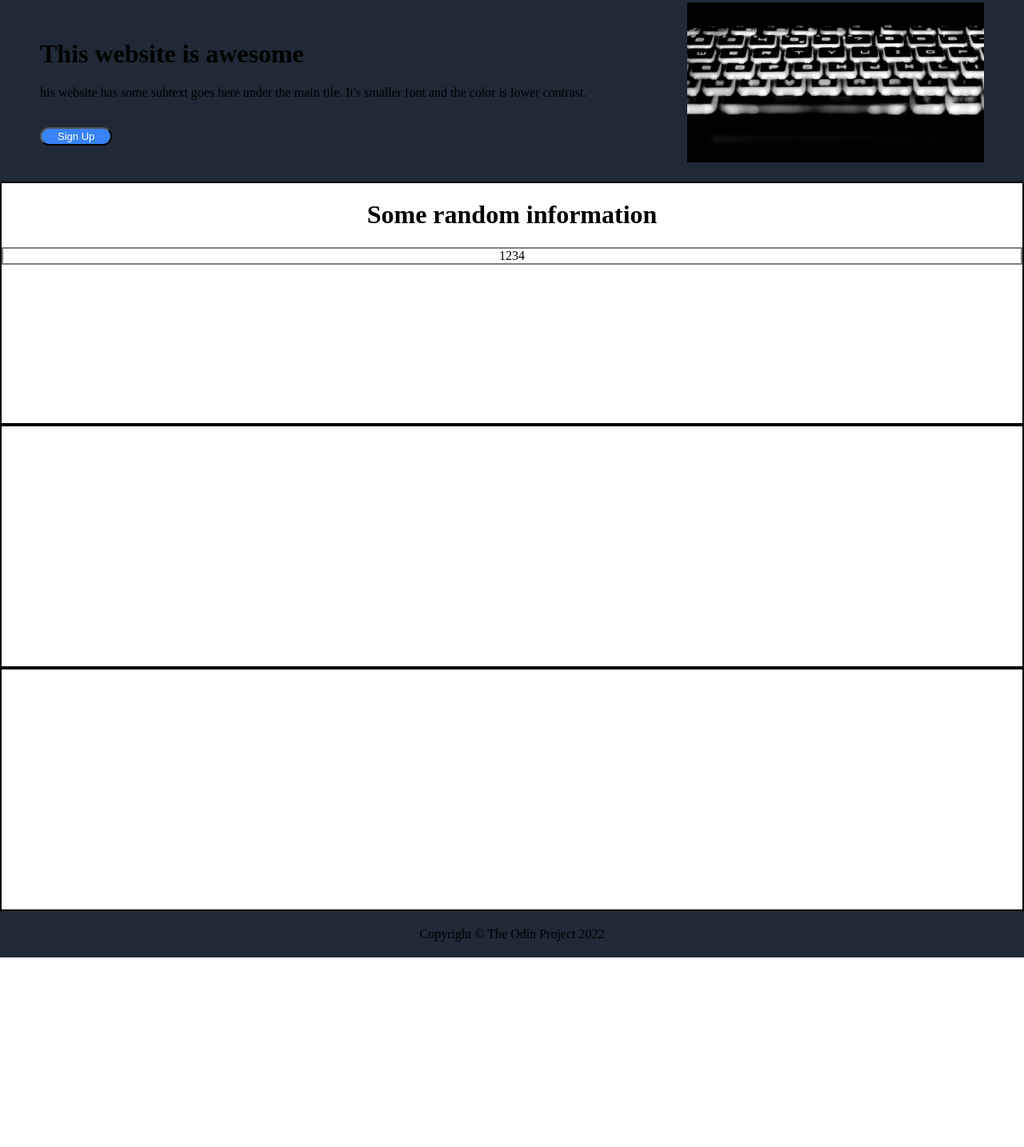
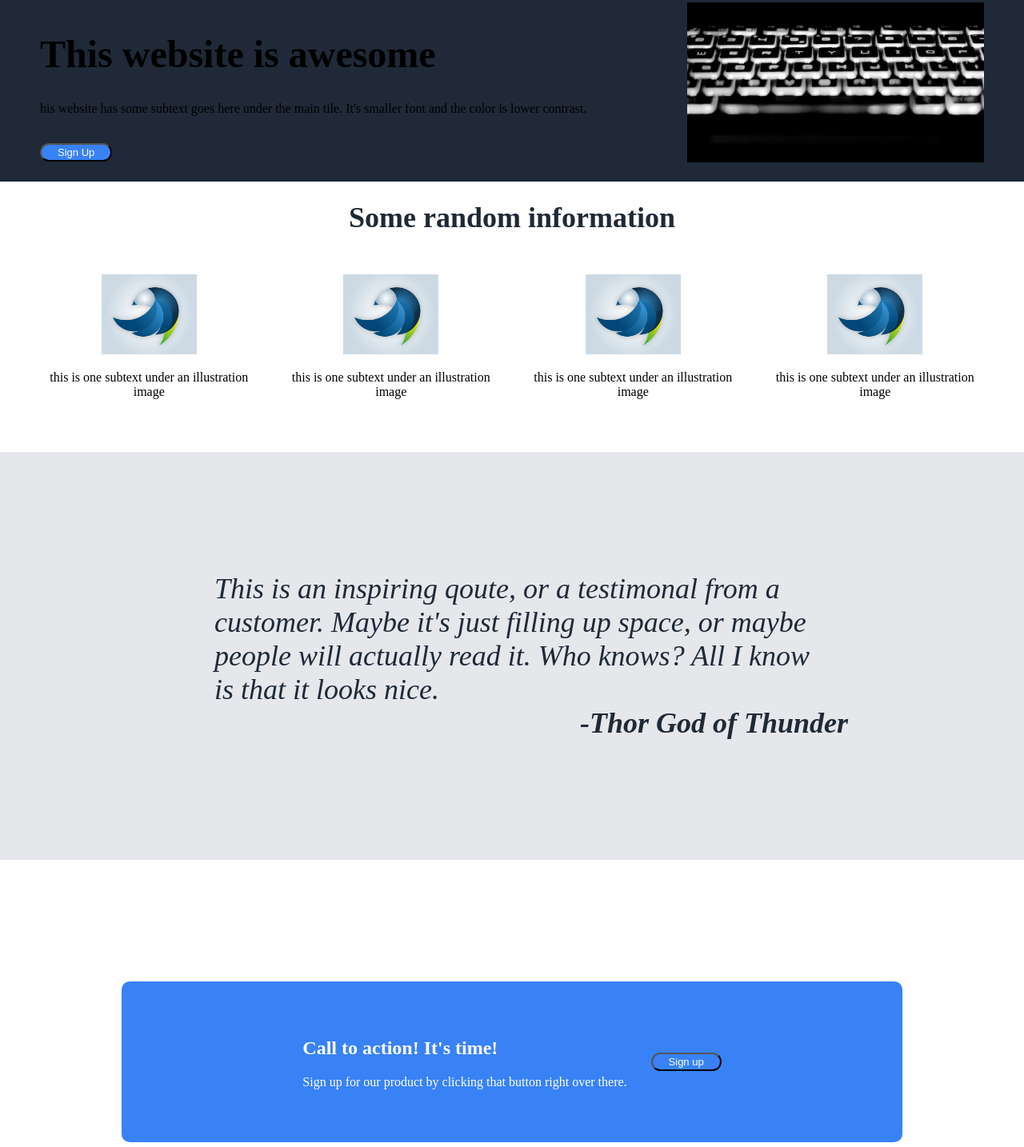
Before and after one commit to malfawkes/top_landing_page, a plain HTML site: page index.html in a window 1280 px wide. Shown: the part 71-1505 px from the top of the page at 80% size. Before the commit the page ends 1268 px from the top, so only its background shows below. Drawn offline with Linux system fonts and the light colour scheme.

Commit message:
finish project but needs improvement.

```diff
--- a/css/style.css
+++ b/css/style.css
@@ -25,10 +25,6 @@ ul {
     flex-direction: column;
 }
 
- .two, .three, .four {
-    border: 2px solid black;
-    height: 300px;
-}
 
 .footer {
     display: flex;
@@ -73,7 +69,46 @@ button:hover {
 
 .two-one {
     display: flex;
-    border: 2px solid grey;
     align-items: center;
     justify-content: center;
+    gap: 30px;
+    margin: 50px;
 }
+
+.one-one h1 {
+    font-size: 48px;
+}
+
+.body .three {
+    display: flex;
+    justify-content: center;
+    align-items: center;
+    flex-direction: column;
+    background-color: #E5E7EB;
+    padding: 150px;
+    font-size: 36px;
+    color: #1F2937;
+    font-style: italic;
+}
+
+.author {
+    margin-left: 505px;
+    font-weight: bold;
+}
+
+.four {
+    display: flex;
+    border: 2px solid white;
+    border-radius: 12px;
+    background-color: #3882F6;
+    margin: 150px;
+    justify-content: center;
+    align-items: center;
+    gap: 30px;
+    color: white;
+    padding: 50px;
+}
+
+.four .four-two{
+    flex-shrink: 0;
+}
--- a/index.html
+++ b/index.html
@@ -1,13 +1,19 @@
 <!DOCTYPE html>
 <html lang="en">
   <head>
-        <meta charset="UTF-8">
+    <meta charset="UTF-8" />
     <title>TOP Landing Page</title>
-        <link rel="stylesheet" href="css/style.css">
+    <link rel="stylesheet" href="css/style.css" />
   </head>
   <body>
     <div class="header">
-            <div class="logo"><img src="images/pexels-scott-webb-430205.jpg" alt="Logo" height="50px"></div>
+      <div class="logo">
+        <img
+          src="images/pexels-scott-webb-430205.jpg"
+          alt="Logo"
+          height="50px"
+        />
+      </div>
       <div class="header-links">
         <ul>
           <li>one</li>
@@ -21,22 +27,79 @@
       <div class="one">
         <div class="one-one">
           <h1>This website is awesome</h1>
-                    <p>his website has some subtext goes here under the main tile. It's smaller font and the color is lower contrast.</p>
-                    <br> <button>Sign Up</button>
+          <p>
+            his website has some subtext goes here under the main tile. It's
+            smaller font and the color is lower contrast.
+          </p>
+          <br />
+          <button>Sign Up</button>
         </div>
-                <div class="one-two"><img src="images/pexels-jose-aragones-920631.jpg" alt="Keyboard"  height="200px"></div>
+        <div class="one-two">
+          <img
+            src="images/pexels-jose-aragones-920631.jpg"
+            alt="Keyboard"
+            height="200px"
+          />
+        </div>
       </div>
       <div class="two">
-                <h1>Some random information</h1>
+        <h1 style="font-size: 36px; color: #1f2936">Some random information</h1>
         <div class="two-one">
-                    <div class="box-one">1</div>
-                    <div class="box-two">2</div>
-                    <div class="box-three">3</div>
-                    <div class="box-four">4</div>
+          <div class="box-one">
+            <img
+              src="images/logo-1933884_960_720.png"
+              alt="logo"
+              height="100px"
+            />
+            <p>this is one subtext under an illustration image</p>
+          </div>
+          <div class="box-two">
+            <img
+              src="images/logo-1933884_960_720.png"
+              alt="logo"
+              height="100px"
+            />
+            <p>this is one subtext under an illustration image</p>
+          </div>
+          <div class="box-three">
+            <img
+              src="images/logo-1933884_960_720.png"
+              alt="logo"
+              height="100px"
+            />
+            <p>this is one subtext under an illustration image</p>
+          </div>
+          <div class="box-four">
+            <img
+              src="images/logo-1933884_960_720.png"
+              alt="logo"
+              height="100px"
+            />
+            <p>this is one subtext under an illustration image</p>
           </div>
         </div>
-            <div class="three"></div>
-            <div class="four"></div>
+      </div>
+      <div class="three">
+        This is an inspiring qoute, or a testimonal from a <br />
+        customer. Maybe it's just filling up space, or maybe <br />
+        people will actually read it. Who knows? All I know <br />
+        is that it looks nice.
+        <br />
+        <div class="author">-Thor God of Thunder</div>
+      </div>
+      <div class="four">
+        <div class="four-one">
+          <h2>Call to action! It's time!</h2>
+
+          <p>
+            Sign up for our product by clicking that button right over there.
+          </p>
+        </div>
+
+        <div class="four-two">
+          <button>Sign up</button>
+        </div>
+      </div>
     </div>
 
     <div class="footer">Copyright © The Odin Project 2022</div>
```
Also changed, not shown: 1 other file. Lines whose indentation alone changed are shown as unchanged.
